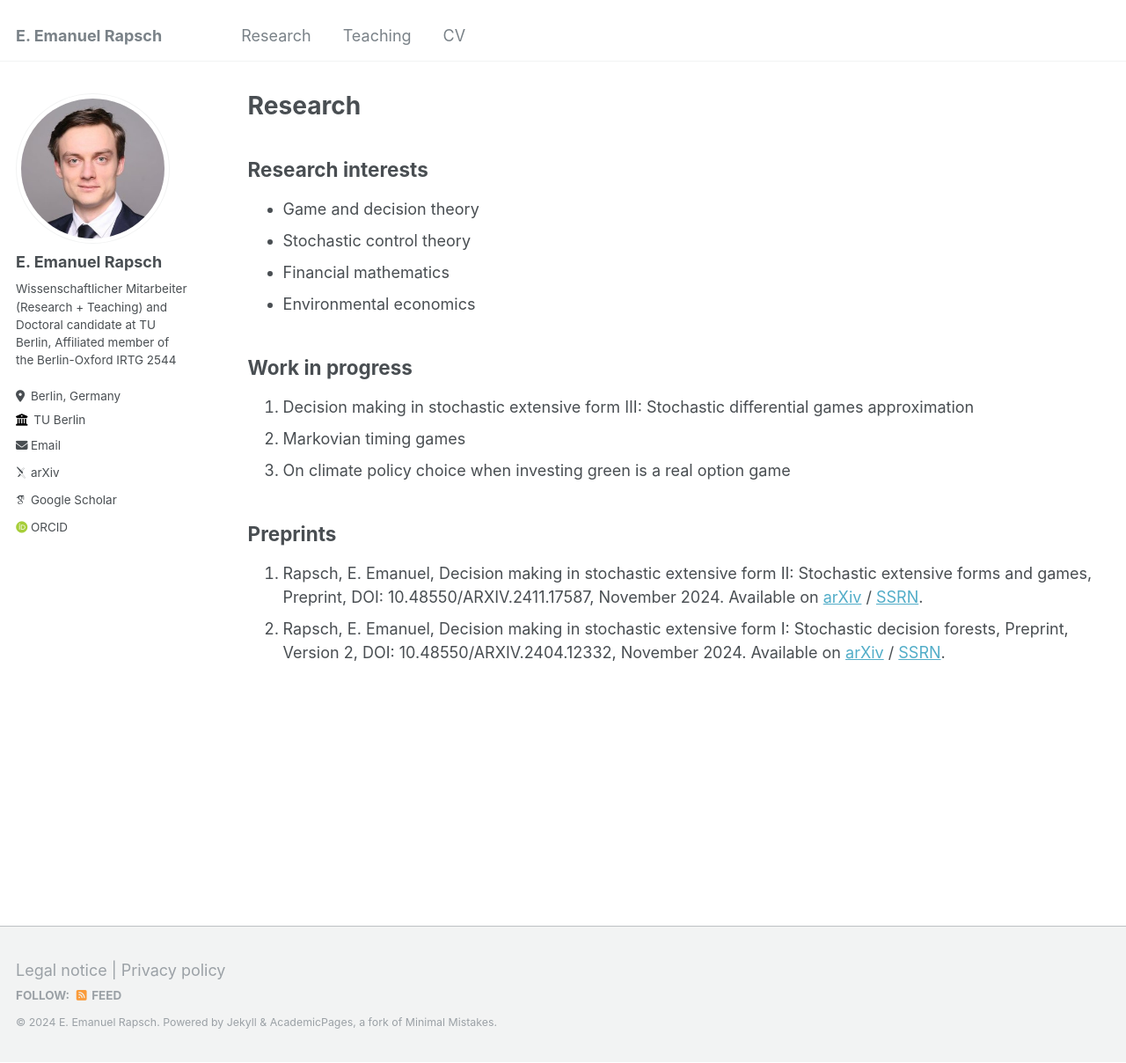
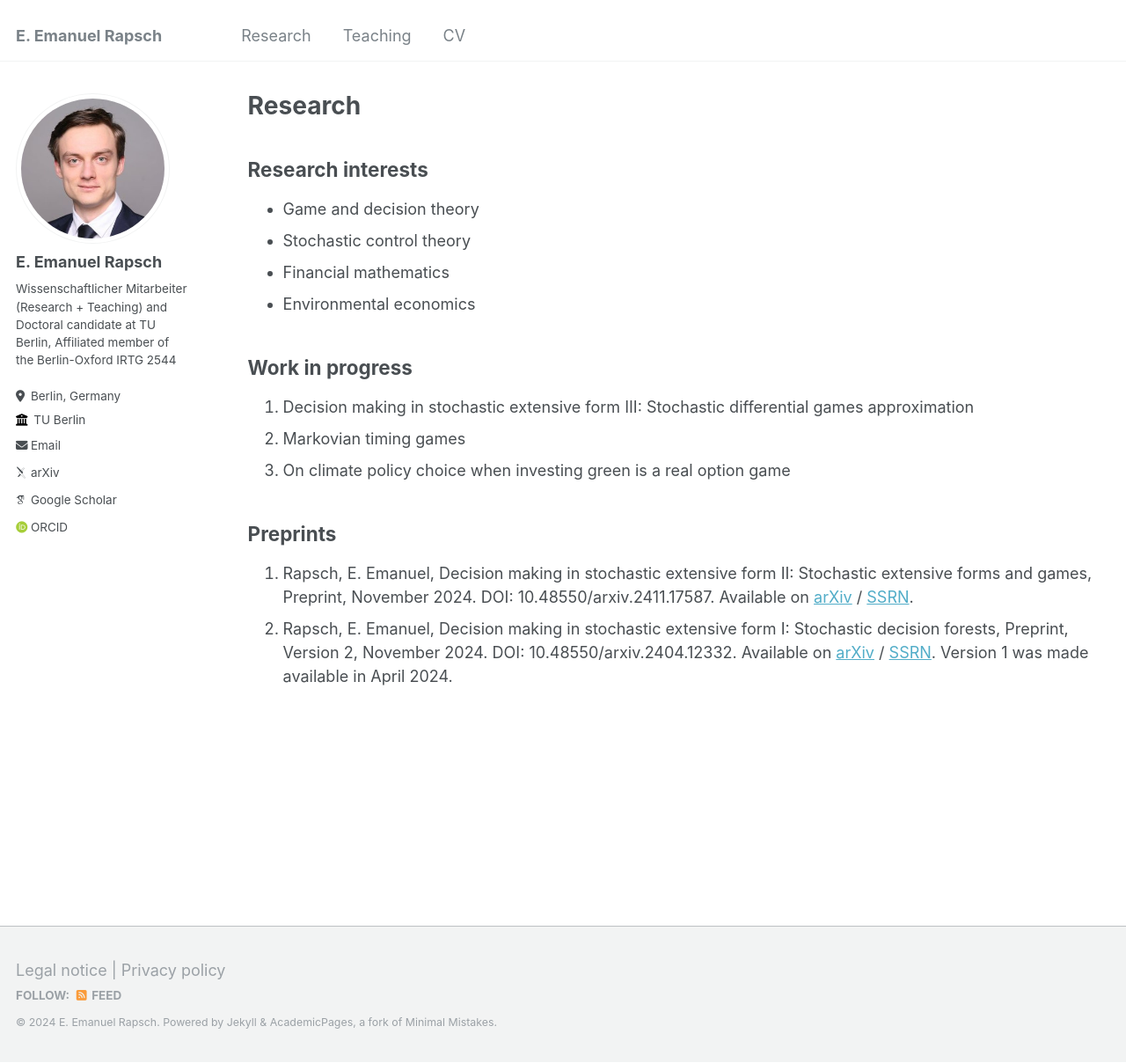
Before and after one commit to erapsch/erapsch.github.io, a Jekyll site: the page built from _pages/research.md, in a window 1280 px wide and 1208 px high. Shown: the whole window at 88% size. Built offline with Jekyll 4.4.1, drawn with Linux system fonts in a browser that asks for light colours; some web fonts are replaced.

Commit message:
increased readability of Preprints section in research.md

```diff
--- a/_pages/research.md
+++ b/_pages/research.md
@@ -20,5 +20,5 @@ author_profile: true
 
 ## Preprints
 
-1. Rapsch, E. Emanuel, Decision making in stochastic extensive form II: Stochastic extensive forms and games, Preprint, DOI: 10.48550/ARXIV.2411.17587, November 2024. Available on <a href="https://arxiv.org/abs/2411.17587">arXiv</a> / <a href="https://papers.ssrn.com/sol3/papers.cfm?abstract_id=5034909">SSRN</a>.
-2. Rapsch, E. Emanuel, Decision making in stochastic extensive form I: Stochastic decision forests, Preprint, Version 2, DOI: 10.48550/ARXIV.2404.12332, November 2024. Available on <a href="https://arxiv.org/abs/2404.12332v2">arXiv</a> / <a href="https://papers.ssrn.com/sol3/papers.cfm?abstract_id=4799573">SSRN</a>.
+1. Rapsch, E. Emanuel, Decision making in stochastic extensive form II: Stochastic extensive forms and games, Preprint, November 2024. DOI: 10.48550/arxiv.2411.17587. Available on <a href="https://arxiv.org/abs/2411.17587">arXiv</a> / <a href="https://papers.ssrn.com/sol3/papers.cfm?abstract_id=5034909">SSRN</a>.
+2. Rapsch, E. Emanuel, Decision making in stochastic extensive form I: Stochastic decision forests, Preprint, Version 2, November 2024. DOI: 10.48550/arxiv.2404.12332. Available on <a href="https://arxiv.org/abs/2404.12332v2">arXiv</a> / <a href="https://papers.ssrn.com/sol3/papers.cfm?abstract_id=4799573">SSRN</a>. Version 1 was made available in April 2024.
```
